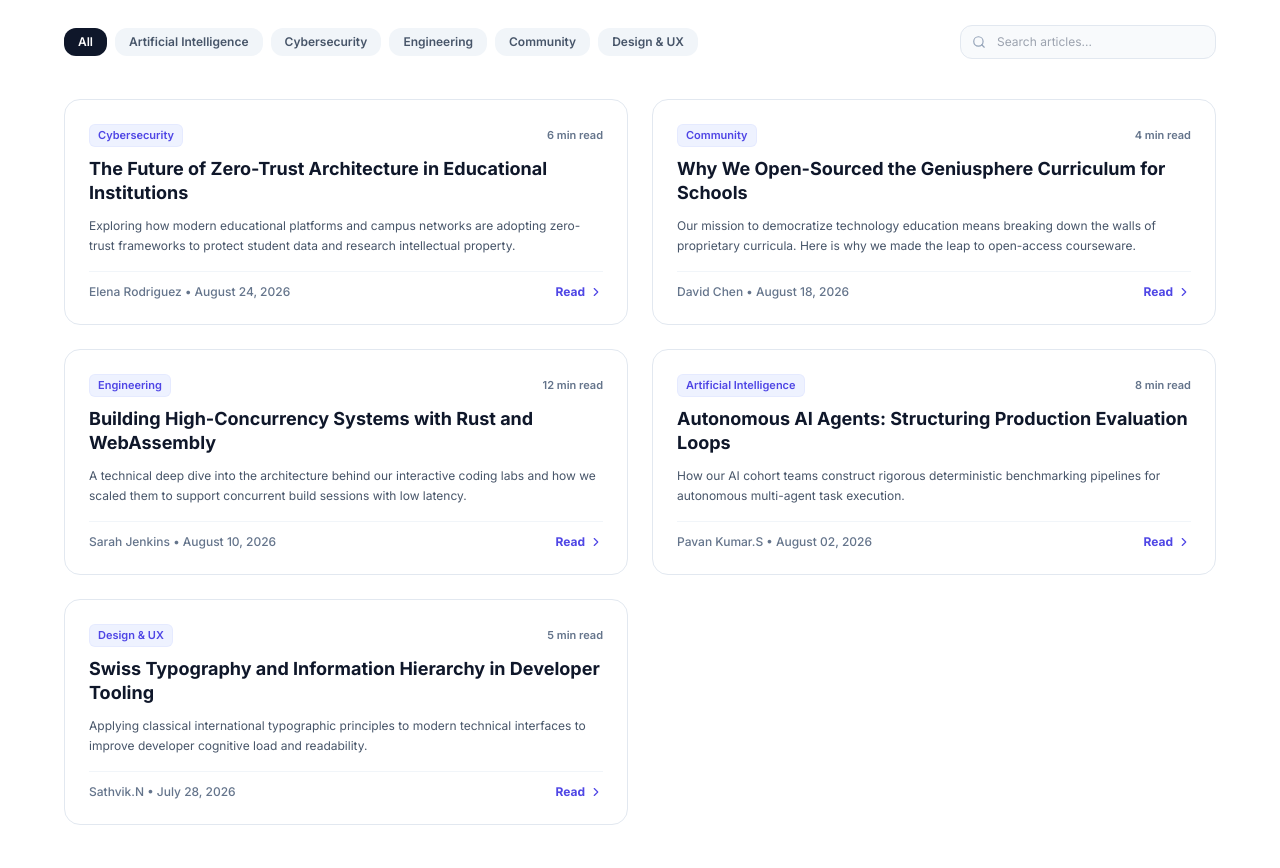
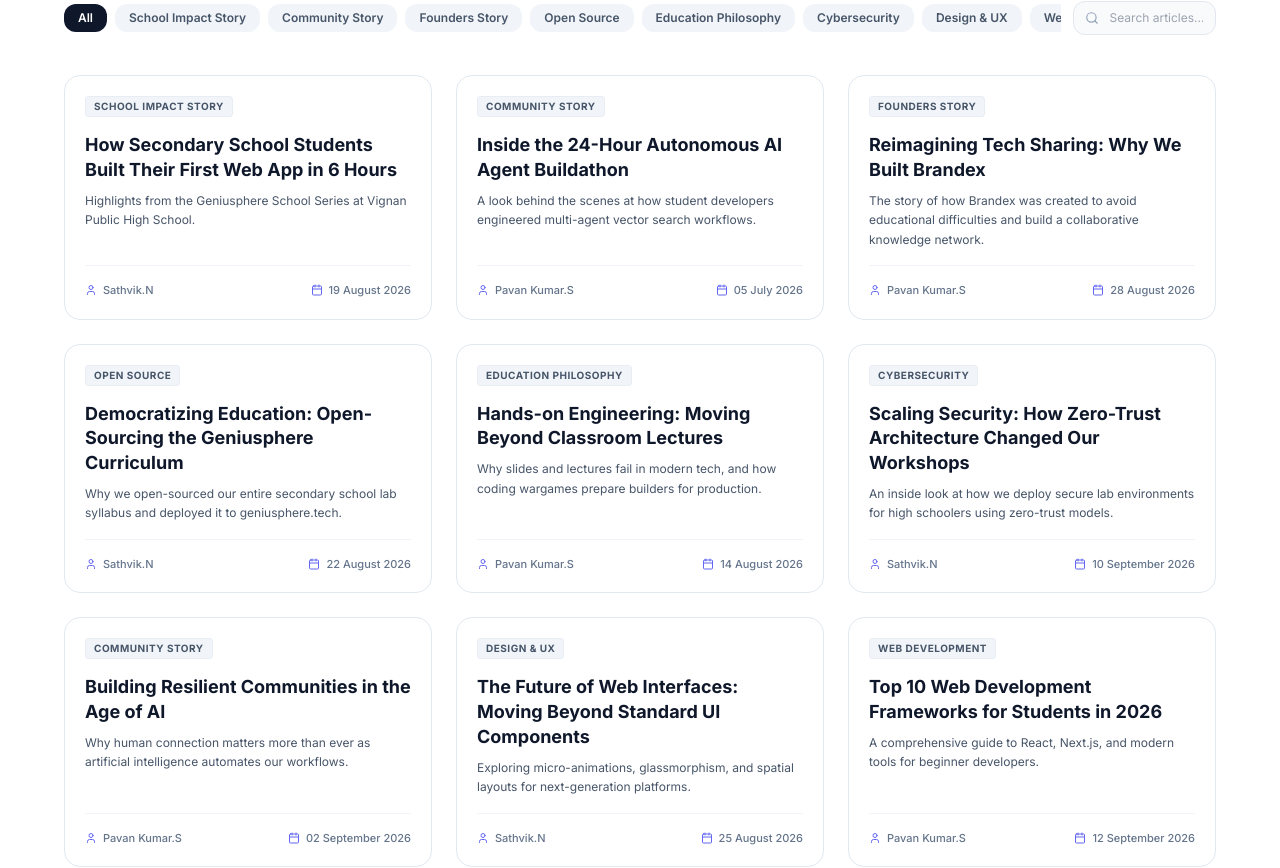
Before and after one commit to PavanKumar-HQ/Brandex-Community, a React (Vite) app: page /blog in a window 1280 px wide. Shown: the part 698-1566 px from the top of the page. Built offline with nearby package versions, Linux system fonts and the light colour scheme.

Commit message:
Fix: Make BlogPage use mockStories to prevent Story Not Found errors

```diff
--- a/src/pages/BlogPage.tsx
+++ b/src/pages/BlogPage.tsx
@@ -1,89 +1,33 @@
-import React, { useState } from 'react';
+import React, { useState, useEffect } from 'react';
 import { NavLink } from 'react-router-dom';
 import { useSEO } from '../hooks/useSEO';
 import { Breadcrumb } from '../components/ui/Breadcrumb';
 import { ArrowRight, Clock, User, Calendar, Tag, Search, BookOpen, ChevronRight } from 'lucide-react';
-
-interface BlogPost {
-  id: string;
-  title: string;
-  slug: string;
-  excerpt: string;
-  author: string;
-  date: string;
-  readTime: string;
-  category: string;
-  featured?: boolean;
-}
-
-const articles: BlogPost[] = [
-  {
-    id: '1',
-    title: 'The Future of Zero-Trust Architecture in Educational Institutions',
-    slug: 'zero-trust-education',
-    excerpt: 'Exploring how modern educational platforms and campus networks are adopting zero-trust frameworks to protect student data and research intellectual property.',
-    author: 'Elena Rodriguez',
-    date: 'August 24, 2026',
-    readTime: '6 min read',
-    category: 'Cybersecurity',
-    featured: true,
-  },
-  {
-    id: '2',
-    title: 'Why We Open-Sourced the Geniusphere Curriculum for Schools',
-    slug: 'open-source-curriculum',
-    excerpt: 'Our mission to democratize technology education means breaking down the walls of proprietary curricula. Here is why we made the leap to open-access courseware.',
-    author: 'David Chen',
-    date: 'August 18, 2026',
-    readTime: '4 min read',
-    category: 'Community',
-    featured: false,
-  },
-  {
-    id: '3',
-    title: 'Building High-Concurrency Systems with Rust and WebAssembly',
-    slug: 'rust-wasm-concurrency',
-    excerpt: 'A technical deep dive into the architecture behind our interactive coding labs and how we scaled them to support concurrent build sessions with low latency.',
-    author: 'Sarah Jenkins',
-    date: 'August 10, 2026',
-    readTime: '12 min read',
-    category: 'Engineering',
-    featured: false,
-  },
-  {
-    id: '4',
-    title: 'Autonomous AI Agents: Structuring Production Evaluation Loops',
-    slug: 'autonomous-ai-agents-eval',
-    excerpt: 'How our AI cohort teams construct rigorous deterministic benchmarking pipelines for autonomous multi-agent task execution.',
-    author: 'Pavan Kumar.S',
-    date: 'August 02, 2026',
-    readTime: '8 min read',
-    category: 'Artificial Intelligence',
-    featured: false,
-  },
-  {
-    id: '5',
-    title: 'Swiss Typography and Information Hierarchy in Developer Tooling',
-    slug: 'swiss-typography-dev-tools',
-    excerpt: 'Applying classical international typographic principles to modern technical interfaces to improve developer cognitive load and readability.',
-    author: 'Sathvik.N',
-    date: 'July 28, 2026',
-    readTime: '5 min read',
-    category: 'Design & UX',
-    featured: false,
-  }
-];
+import { getStories } from '../repositories/repository';
+import { Story } from '../models/types';
 
 export const BlogPage: React.FC = () => {
   useSEO(
     'Engineering & Community Blog',
-    'Official Brandex Blog: Technical deep dives, curriculum case studies, and engineering insights on AI, Cybersecurity, Systems, and Swiss UX.'
+    'Official Brandex Blog: Technical deep dives, curriculum case studies, and engineering insights.'
   );
 
+  const [articles, setArticles] = useState<Story[]>([]);
   const [selectedCategory, setSelectedCategory] = useState('All');
   const [searchQuery, setSearchQuery] = useState('');
+  const [loading, setLoading] = useState(true);
 
-  const categories = ['All', 'Artificial Intelligence', 'Cybersecurity', 'Engineering', 'Community', 'Design & UX'];
+  useEffect(() => {
+    async function loadArticles() {
+      setLoading(true);
+      const data = await getStories();
+      setArticles(data);
+      setLoading(false);
+    }
+    loadArticles();
+  }, []);
+
+  const categories = ['All', ...Array.from(new Set(articles.map(a => a.category)))];
 
   const filtered = articles.filter(post => {
     const matchesCat = selectedCategory === 'All' || post.category === selectedCategory;
@@ -116,7 +60,7 @@ export const BlogPage: React.FC = () => {
         </div>
 
         {/* Featured Article Card (Visual Hierarchy) */}
-        {selectedCategory === 'All' && !searchQuery && (
+        {!loading && featuredPost && selectedCategory === 'All' && !searchQuery && (
           <div className="bg-slate-50 border border-slate-200 rounded-3xl p-6 sm:p-10 shadow-sm space-y-6">
             <div className="flex items-center gap-2 text-xs font-bold text-indigo-600 uppercase tracking-wider">
               <span className="w-2 h-2 rounded-full bg-indigo-600 animate-pulse" />
@@ -139,7 +83,7 @@ export const BlogPage: React.FC = () => {
               <div className="flex items-center gap-4">
                 <span className="flex items-center gap-1.5"><User className="w-3.5 h-3.5 text-slate-400" />{featuredPost.author}</span>
                 <span className="flex items-center gap-1.5"><Calendar className="w-3.5 h-3.5 text-slate-400" />{featuredPost.date}</span>
-                <span className="flex items-center gap-1.5"><Clock className="w-3.5 h-3.5 text-slate-400" />{featuredPost.readTime}</span>
+                <span className="flex items-center gap-1.5"><Clock className="w-3.5 h-3.5 text-slate-400" />5 min read</span>
               </div>
               <NavLink
                 to={`/stories/${featuredPost.slug}`}
@@ -184,41 +128,60 @@ export const BlogPage: React.FC = () => {
           </div>
         </div>
 
-        {/* Articles List */}
-        <div className="grid grid-cols-1 md:grid-cols-2 gap-6">
+        {/* Article Grid */}
+        {loading ? (
+          <div className="flex justify-center py-20">
+            <div className="animate-spin rounded-full h-8 w-8 border-b-2 border-indigo-600"></div>
+          </div>
+        ) : filtered.length === 0 ? (
+          <div className="text-center py-20 bg-slate-50 rounded-2xl border border-slate-200 border-dashed">
+            <Search className="w-8 h-8 text-slate-300 mx-auto mb-3" />
+            <h3 className="text-sm font-semibold text-slate-900 mb-1">No articles found</h3>
+            <p className="text-xs text-slate-500">We couldn't find any articles matching your search.</p>
+            <button
+              onClick={() => { setSearchQuery(''); setSelectedCategory('All'); }}
+              className="mt-4 text-xs font-medium text-indigo-600 hover:text-indigo-700 underline underline-offset-4"
+            >
+              Clear filters
+            </button>
+          </div>
+        ) : (
+          <div className="grid grid-cols-1 md:grid-cols-2 lg:grid-cols-3 gap-6">
             {filtered.map((post) => (
               <NavLink
                 key={post.id}
                 to={`/stories/${post.slug}`}
-              className="bg-white border border-slate-200 rounded-2xl p-6 hover:border-indigo-300 hover:shadow-md transition-all flex flex-col justify-between group space-y-4"
+                className="group flex flex-col bg-white border border-slate-200 rounded-2xl overflow-hidden hover:border-indigo-300 hover:shadow-xl transition-all duration-300"
               >
-              <div className="space-y-2.5">
-                <div className="flex items-center justify-between text-[11px] font-semibold text-slate-500">
-                  <span className="text-indigo-600 bg-indigo-50 px-2 py-0.5 rounded-md border border-indigo-100/60">
+                <div className="p-5 flex flex-col h-full space-y-4 relative">
+                  <span className="text-[10px] font-bold text-slate-600 bg-slate-100 border border-slate-200/60 px-2 py-0.5 rounded uppercase tracking-wider self-start group-hover:bg-indigo-50 group-hover:text-indigo-600 group-hover:border-indigo-200 transition-colors">
                     {post.category}
                   </span>
-                  <span>{post.readTime}</span>
-                </div>
 
+                  <div className="space-y-2 flex-1">
                     <h3 className="font-display font-bold text-lg text-slate-900 group-hover:text-indigo-600 transition-colors leading-snug">
                       {post.title}
                     </h3>
-
-                <p className="text-xs text-slate-600 line-clamp-3 leading-relaxed">
+                    <p className="text-xs text-slate-600 leading-relaxed line-clamp-3">
                       {post.excerpt}
                     </p>
                   </div>
 
-              <div className="pt-3 border-t border-slate-100 flex items-center justify-between text-xs text-slate-500 font-medium">
-                <span>{post.author} • {post.date}</span>
-                <span className="text-indigo-600 font-bold group-hover:translate-x-1 transition-transform flex items-center gap-1">
-                  <span>Read</span>
-                  <ChevronRight className="w-3.5 h-3.5" />
-                </span>
+                  <div className="pt-4 mt-auto border-t border-slate-100 flex items-center justify-between text-[11px] text-slate-500 font-medium">
+                    <div className="flex items-center gap-1.5 truncate pr-2">
+                      <User className="w-3 h-3 text-indigo-500 shrink-0" />
+                      <span className="truncate">{post.author}</span>
+                    </div>
+                    <div className="flex items-center gap-1.5 shrink-0">
+                      <Calendar className="w-3 h-3 text-indigo-500" />
+                      <span>{post.date}</span>
+                    </div>
+                  </div>
                 </div>
               </NavLink>
             ))}
           </div>
+        )}
 
     </div>
   );
```
Also changed, not shown: 1 other file (tests, documents, lock files or other folders). Lines whose indentation alone changed are shown as unchanged.
